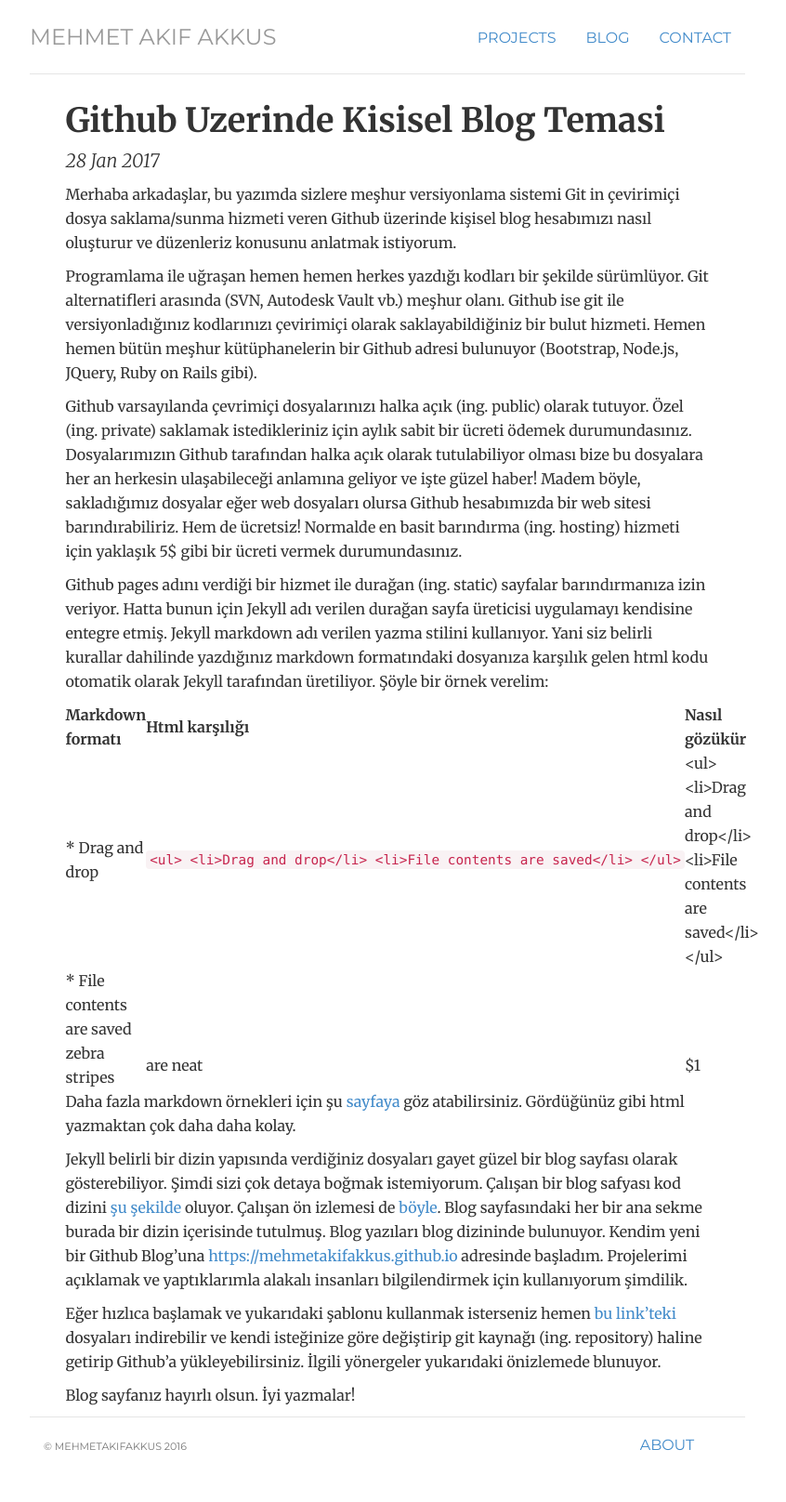
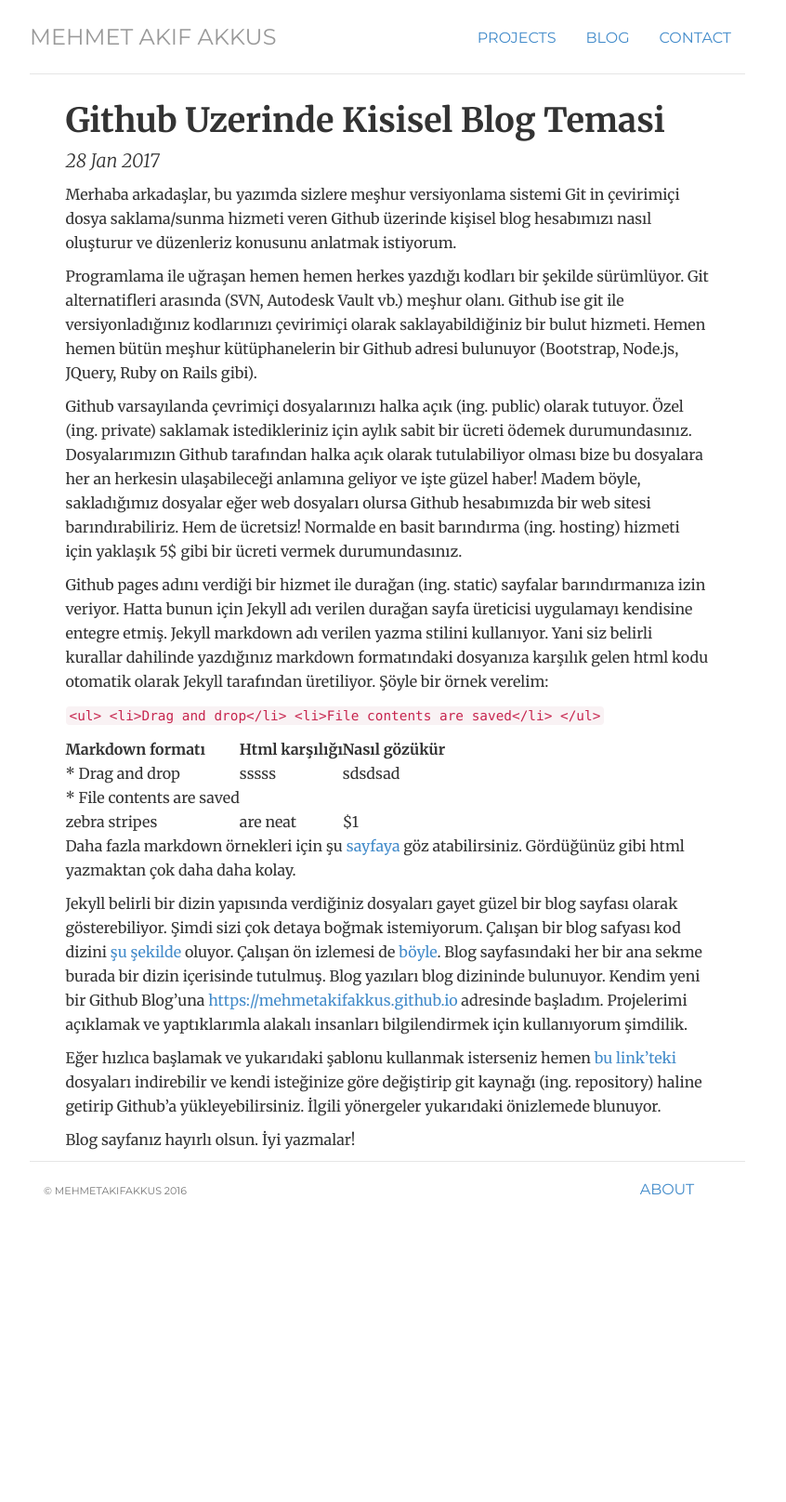
Before and after one commit to mehmetakifakkus/mehmetakifakkus.github.io, a Jekyll site: the page built from _posts/2017-01-28-github-uzerinde-kisisel-blog-temasi.md, in a window 1280 px wide. Shown: the whole page at 93% size, without its empty margins (223-1069 px from the left). Built offline with Jekyll 4.4.1, drawn with Linux system fonts in a browser that asks for light colours; our own code applies the rules of GitHub Pages for plain Markdown files; after the commit the page ends 1341 px from its top, so only the background shows below that.

Commit message:
Update 2017-01-28-github-uzerinde-kisisel-blog-temasi.md

```diff
--- a/_posts/2017-01-28-github-uzerinde-kisisel-blog-temasi.md
+++ b/_posts/2017-01-28-github-uzerinde-kisisel-blog-temasi.md
@@ -6,9 +6,11 @@
 
 Github pages adını verdiği bir hizmet ile durağan (ing. static) sayfalar barındırmanıza izin veriyor. Hatta bunun için Jekyll adı verilen durağan sayfa üreticisi uygulamayı kendisine entegre etmiş. Jekyll markdown adı verilen yazma stilini kullanıyor. Yani siz belirli kurallar dahilinde yazdığınız markdown formatındaki dosyanıza karşılık gelen html kodu otomatik olarak Jekyll tarafından üretiliyor. Şöyle bir örnek verelim:
 
+<code> <ul> <li>Drag and drop</li> <li>File contents are saved</li> </ul> </code>
+
 | Markdown formatı                | Html karşılığı              | Nasıl gözükür    |
 | -------------                   |:---------------------       |: ----------------|
-| * Drag and drop                 |  <code> <ul> <li>Drag and drop</li> <li>File contents are saved</li> </ul> </code>  |      <ul> <li>Drag and drop</li> <li>File contents are saved</li> </ul>|
+| * Drag and drop                 |  sssss  |     sdsdsad|
 | * File contents are saved       |                             |                  |
 | zebra stripes                   | are neat                    |      $1          |
 
```
